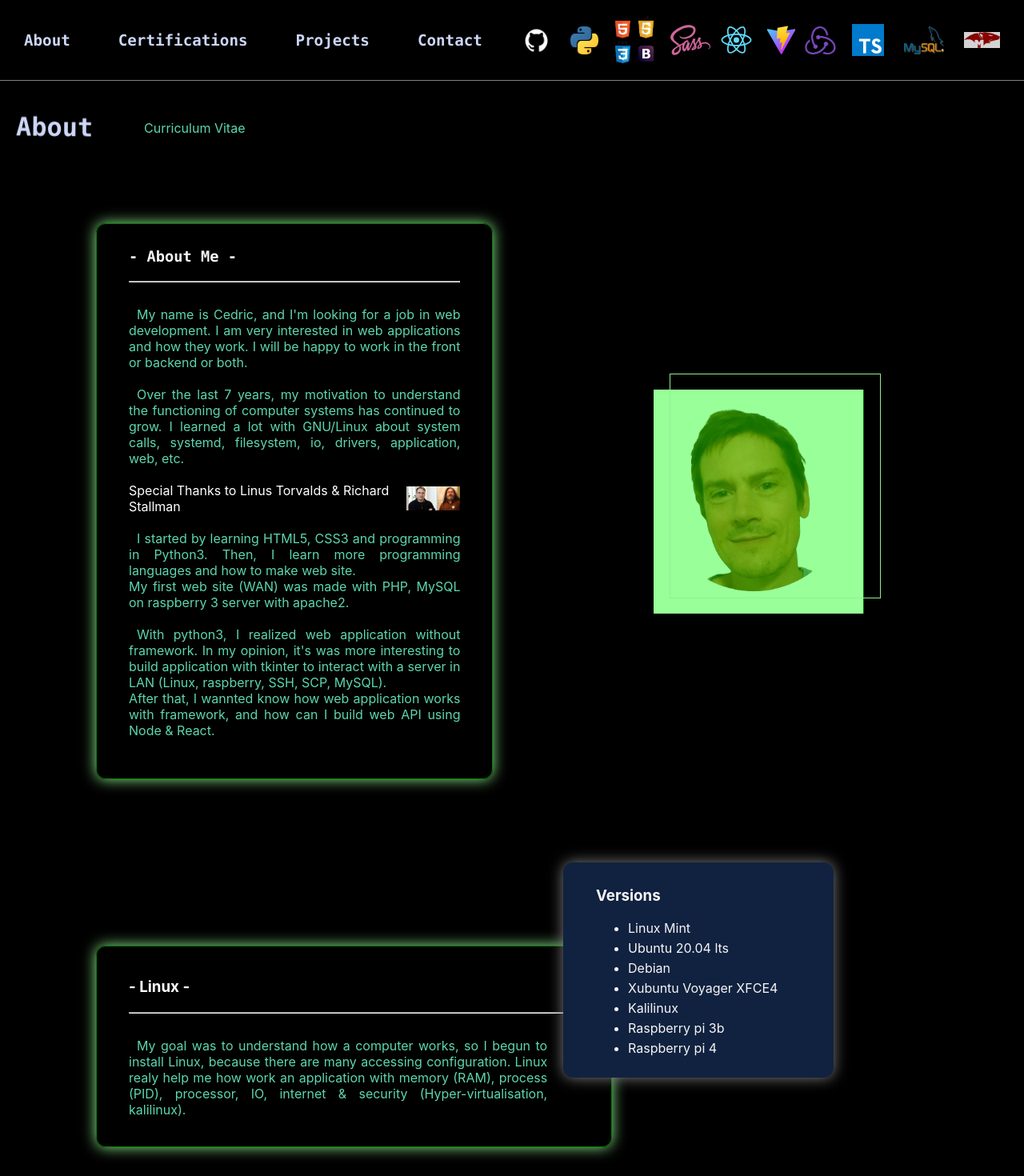
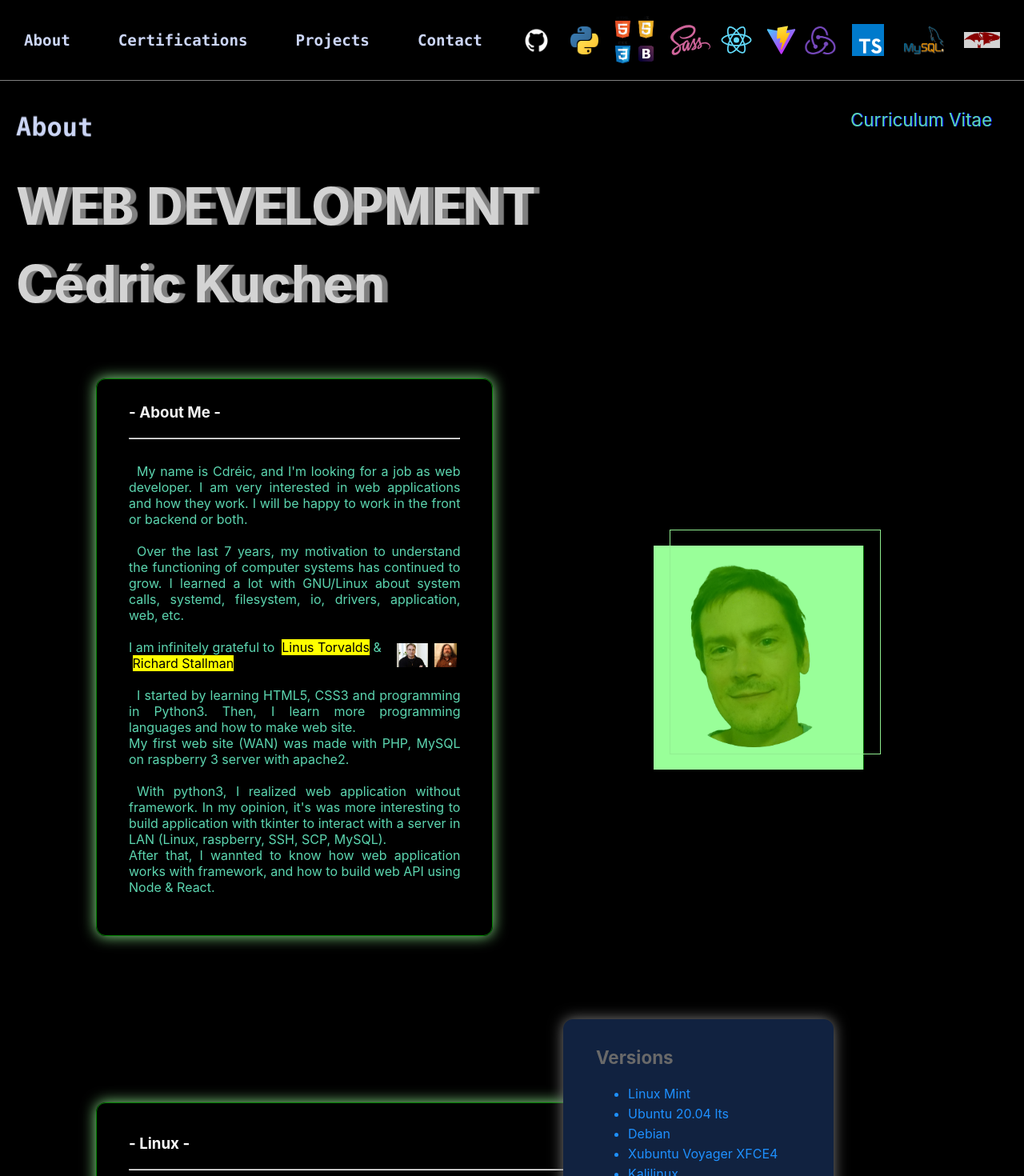
Before and after one commit to TLRKiliann/portfolio, a React (Create React App) app in the folder my-portfolio/: page / in a window 1280 px wide. Shown: the top 1470 px of the page at 80% size. Built offline with nearby package versions, Linux system fonts and the light colour scheme.

Commit message:
always design & styles

```diff
--- a/my-portfolio/src/Pages/About.jsx
+++ b/my-portfolio/src/Pages/About.jsx
@@ -1,8 +1,7 @@
 import photoLogo from '../assets/images/photo_logo.png';
 import linusImg from '../assets/images/great_linus_torvalds.jpg';
 import richardImg from '../assets/images/richard_stallman.jpg';
-
-import cvPdf from '../assets/files/cv_final.pdf';
+import cvPdf from '../assets/files/top_cv.pdf';
 import '../styles/about.scss';
 
 
@@ -32,6 +31,11 @@ export const About = () => {
         </div>
       </div>
 
+      <div className="title--devweb">
+        <h2>WEB DEVELOPMENT</h2>
+        <h3>Cédric Kuchen</h3>
+      </div>
+
       <div className="div--caption">
         <span className="title--caption">
           Wellcome !
@@ -47,7 +51,7 @@ export const About = () => {
               <h3>- About Me -</h3>
               <hr className="hr"/>
               <p>
-                My name is Cedric, and I'm looking for a job in web development.
+                My name is Cdréic, and I'm looking for a job as web developer.
                 I am very interested in web applications and how they work. I will
                 be happy to work in the front or backend or both.
               </p>
@@ -58,11 +62,24 @@ export const About = () => {
                 application, web, etc.
               </p>
               <div className="align--gnu">
-                Special Thanks to Linus Torvalds & Richard Stallman&nbsp;<a href={linusImg}
-                className="linus--richard" target="_blank" rel="noreferrer">
+                <span style={{color: '#5cd6b0'}}>I am infinitely grateful to
+                  &nbsp;<mark>Linus Torvalds</mark>&nbsp;&
+                  &nbsp;<mark>Richard Stallman</mark>&nbsp;
+                </span>
+                <a
+                  href={linusImg}
+                  className="linus--richard"
+                  title="open Linus T. img"
+                  target="_blank"
+                  rel="noreferrer">
                 <img src={linusImg} style={opts} alt="no Linus img" /></a>
 
-                <a href={richardImg} className="linus--richard" target="_blank" rel="noreferrer">
+                <a
+                  href={richardImg}
+                  className="linus--richard"
+                  title="open Richard S. img"
+                  target="_blank"
+                  rel="noreferrer">
                 <img src={richardImg} style={opts} alt="no Richard img"/></a>
 
               </div>
@@ -76,8 +93,8 @@ export const About = () => {
                 With python3, I realized web application without framework. In my opinion,
                 it's was more interesting to build application with tkinter to interact with
                 a server in LAN (Linux, raspberry, SSH, SCP, MySQL).<br/>
-                After that, I wannted know how web application works with framework, and how
-                can I build web API using Node & React.
+                After that, I wannted to know how web application works with framework,
+                and how to build web API using Node & React.
               </p>
             </article>
           </div>
@@ -99,11 +116,12 @@ export const About = () => {
             <article className="art--second">
               <h3>- Linux -</h3>
               <hr className="hr"/>
-              <p>My goal was to understand how a computer works,
-                so I begun to install Linux, because there are many
-                accessing configuration. Linux realy help me how work
-                an application with memory (RAM), process (PID), processor,
-                IO, internet & security (Hyper-virtualisation, kalilinux).
+              <p>My goal was to understand how a computer works, so I
+                started to install Linux, because we have easier access
+                to configurations than other platforms. Linux really
+                helped me to understand how an application works with
+                memory (RAM), processes (PID), processor, I/O, internet
+                and security (Hyper-virtualization, kalilinux).
               </p>
             </article>
 
@@ -140,9 +158,8 @@ export const About = () => {
                 It was so interesting to make an application that
                 interacts with a mysql server on raspberry pi 3.
                 After that, I varied my skills with PHP/MySQL to build
-                a server site with apache2.<br/>
-                I can interact with MySQL & Mongoose with React (CRUD,
-                login, sign-up, API, local db (js or json)).
+                a server site on apache2 (raspberry pi).<br/>
+                Now, I can build MERN stack e-commerce with React & TypeScript.
               </p>
             </article>
 
@@ -152,11 +169,11 @@ export const About = () => {
               </h3>
               <div className="div--criteria">
                 <ul>
-                  <li>PHP - MySQL</li>
+                  <li>PHP</li>
                   <li>Apache2</li>
-                  <li>MySQL</li>
-                  <li>Mongoose</li>
-                  <li>JSON(with local db)</li>
+                  <li>Python3-MySQL</li>
+                  <li>React-MySQL</li>
+                  <li>React-Mongoose</li>
                   <li>API REST & RESTfull</li>
                 </ul>
               </div>
--- a/my-portfolio/src/Pages/Contact.jsx
+++ b/my-portfolio/src/Pages/Contact.jsx
@@ -1,5 +1,6 @@
 import winLogo from '../assets/images/win_logo.jpg';
 import '../styles/contact.scss';
+
 
 export const Contact = () => {
   return (
@@ -15,8 +16,13 @@ export const Contact = () => {
         <div className="subperso--data">
           <span
             className="span--contact"
-            style={{color: 'orange', marginBottom: '10px', fontWeight: 'bold'}}>
-              Web Dev Front & Backend
+            style={{
+              color: 'orange',
+              marginBottom: '20px',
+              fontWeight: 'bold',
+              fontSize: '2.4rem'
+            }}>
+            Web Developer
           </span>
           <span className="span--contact">Name : Cédric Kuchen</span>
           <span className="span--contact">e-mail : <a
--- a/my-portfolio/src/styles/about.scss
+++ b/my-portfolio/src/styles/about.scss
@@ -14,6 +14,7 @@
   display: flex;
   flex-direction: row;
   align-items: center;
+  justify-content: space-between;
 }
 
 /*Effect with title*/
@@ -22,15 +23,33 @@
 }
 
 .spin a {
-  position: absolute;
-  margin-top: 20px;
-  margin-left: 180px;
+  position: relative;
+  margin-right: 40px;
+  font-size: 1.4rem;
   text-decoration: none;
   z-index: 2;
 }
 
 .spin a:hover {
-  color: white;
+  color: orange;
+}
+
+.title--devweb h2 {
+  margin: auto;
+  margin-top: 20px;
+  margin-left: 20px;
+  font-size: 4rem;
+  color: lightgrey;
+  text-shadow: 7px 0px 1px grey;
+}
+
+.title--devweb h3 {
+  margin: auto;
+  margin-top: 20px;
+  margin-left: 20px;
+  font-size: 4rem;
+  color: lightgrey;
+  text-shadow: 7px 0px 1px grey;
 }
 
 .main--projecttitle {
@@ -121,6 +140,7 @@
 .cv--pdf {
   z-index: 7;
   color: #5cd6b0;
+  text-shadow: 1px 0px 0px blue;
 }
 
 .cv--pdf:hover {
@@ -165,8 +185,6 @@
 
 .art--aboutme h3 {
   margin: auto;
-  font-family: 'Consolas';
-  /*color: #ccd6f6;*/
   color: whitesmoke;
 }
 
@@ -188,15 +206,12 @@
   display: flex;
   flex-direction: row;
   align-items: center;
-  justify-content: space-between;
+  justify-content: left;
 }
 
 .linus--richard {
   display: flex;
-}
-
-.gnu--linux {
-
+  margin: 2px 4px;
 }
 
 /*Photo right side*/
@@ -303,10 +318,15 @@
 
   border-radius: 12px;
   box-shadow: 0px 0px 18px grey;
-  color: whitesmoke;
   z-index: 12;
+}
+
+.div--content2 h3 {
+  font-size: 1.4rem;
+  color: dimgrey;
 }
 
 .div--criteria li {
   margin: 5px 0px;
+  color: dodgerblue;
 }
--- a/my-portfolio/src/styles/contact.scss
+++ b/my-portfolio/src/styles/contact.scss
@@ -68,7 +68,7 @@
   position: fixed;
   width: 550px;
 
-  padding: 20px 20px;
+  padding: 40px 20px;
   display: flex;
   flex-direction: column;
   align-items: center;
@@ -102,6 +102,7 @@
 }
 
 .span--contact {
+  margin: 5px 0px;
   font-family: 'Consolas';
   font-size: 1.6rem;
   background: transparent;
```
Also changed, not shown: 2 other files (tests, documents, lock files or other folders).
